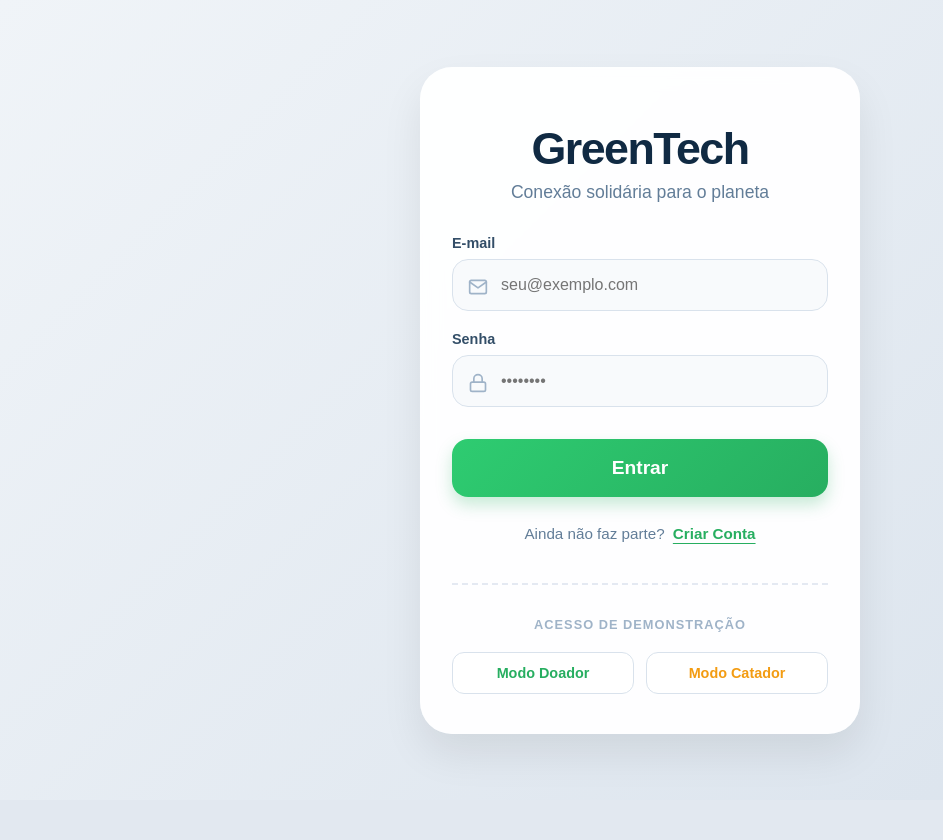
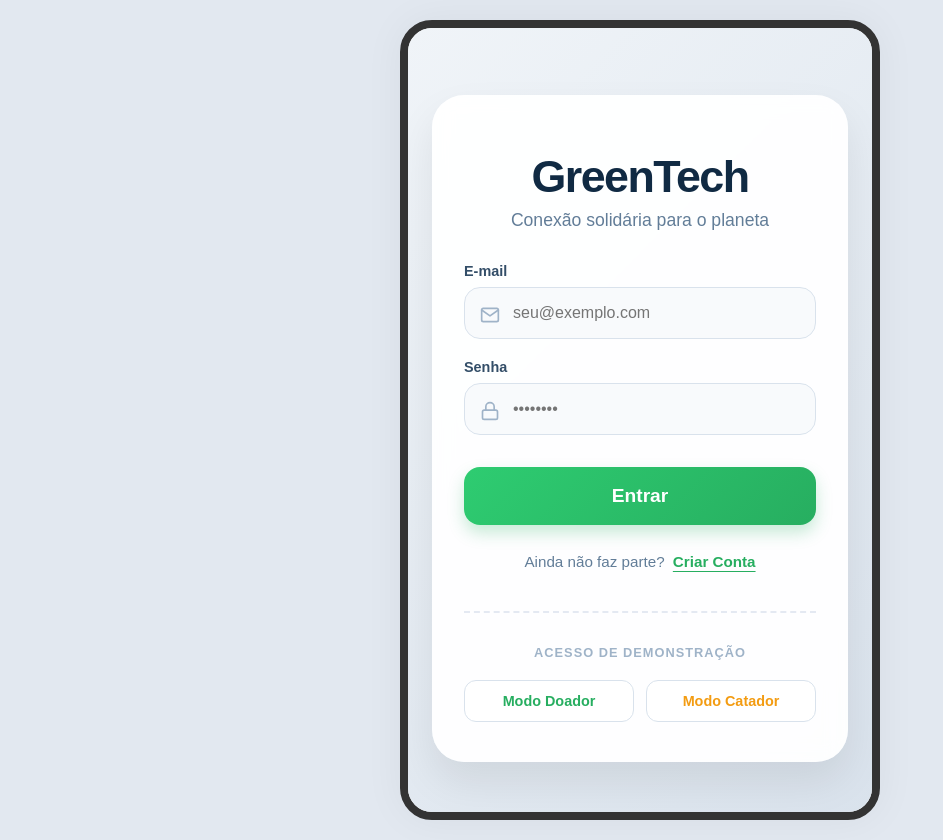
Before and after one commit to LeonardoGarbuio/greentech, a React (Vite) app: page / in a window 1280 px wide. Shown: the whole page, without its empty margins (0-943 px from the left). Before the commit the page ends 800 px from the top, so only its background shows below. Built offline with nearby package versions, Linux system fonts and the light colour scheme; what @capacitor/core would draw is missing.

Commit message:
fix: implement safe-area-insets to prevent android status and nav bar overlap

```diff
--- a/index.html
+++ b/index.html
@@ -3,7 +3,7 @@
   <head>
     <meta charset="UTF-8" />
     <link rel="icon" type="image/svg+xml" href="/vite.svg" />
-    <meta name="viewport" content="width=device-width, initial-scale=1.0" />
+    <meta name="viewport" content="width=device-width, initial-scale=1.0, viewport-fit=cover" />
     <title>greentech-app</title>
   </head>
   <body>
--- a/src/App.jsx
+++ b/src/App.jsx
@@ -120,7 +120,11 @@ const App = () => {
   };
 
   if (!isLoggedIn) {
-    return <Login onLogin={handleLogin} />;
+    return (
+      <div className="app-shell">
+        <Login onLogin={handleLogin} />
+      </div>
+    );
   }
 
   const user = { id: userId, role: userRole };
--- a/src/components/BottomNavigation.jsx
+++ b/src/components/BottomNavigation.jsx
@@ -27,7 +27,7 @@ const BottomNavigation = ({ currentView, onNavigate, userRole }) => {
     return (
         <div style={{
             position: 'fixed',
-            bottom: '20px', // Floating
+            bottom: 'calc(20px + env(safe-area-inset-bottom, 0px))', // Floating securely above gesture bars
             left: '20px',
             right: '20px',
             width: 'auto', // Auto width to respect margins
--- a/src/index.css
+++ b/src/index.css
@@ -32,6 +32,10 @@
   /* Softer, friendlier corners */
   --radius-lg: 24px;
   /* Very round for cards */
+
+  /* Safe Area Insets for Mobile (Android/iOS) */
+  --safe-area-top: env(safe-area-inset-top, 0px);
+  --safe-area-bottom: env(safe-area-inset-bottom, 0px);
 }
 
 * {
@@ -48,6 +52,8 @@ body {
   min-height: 100dvh;
   /* Mobile viewport fix */
   overflow-x: hidden;
+  padding-top: var(--safe-area-top);
+  padding-bottom: var(--safe-area-bottom);
 }
 
 button {
```
